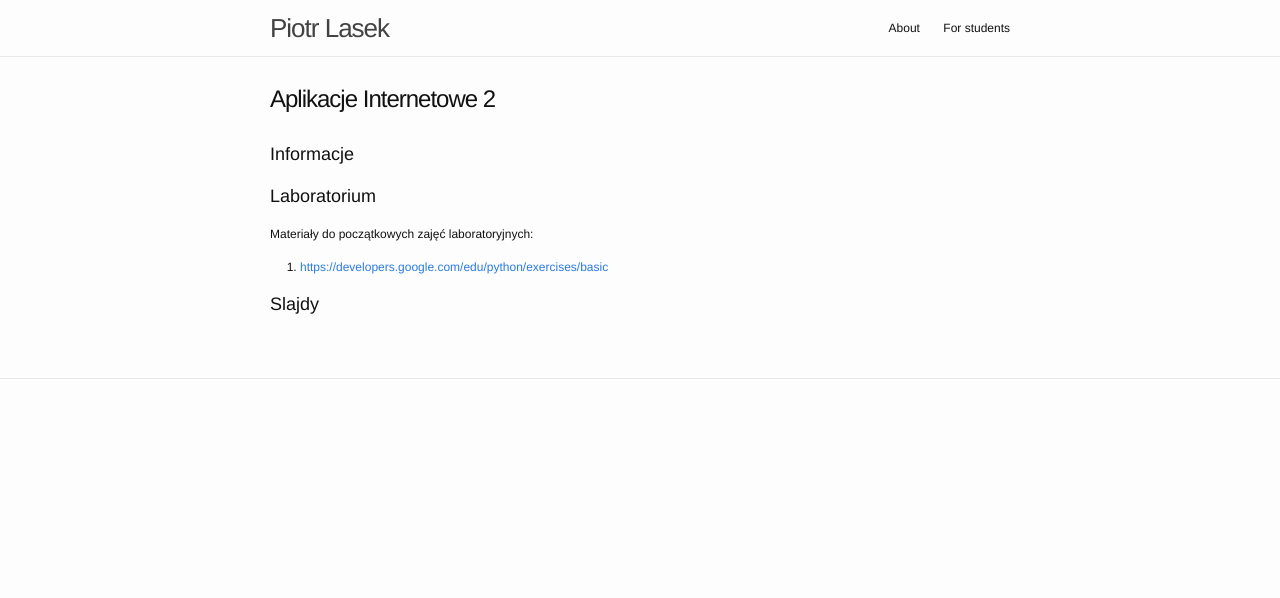
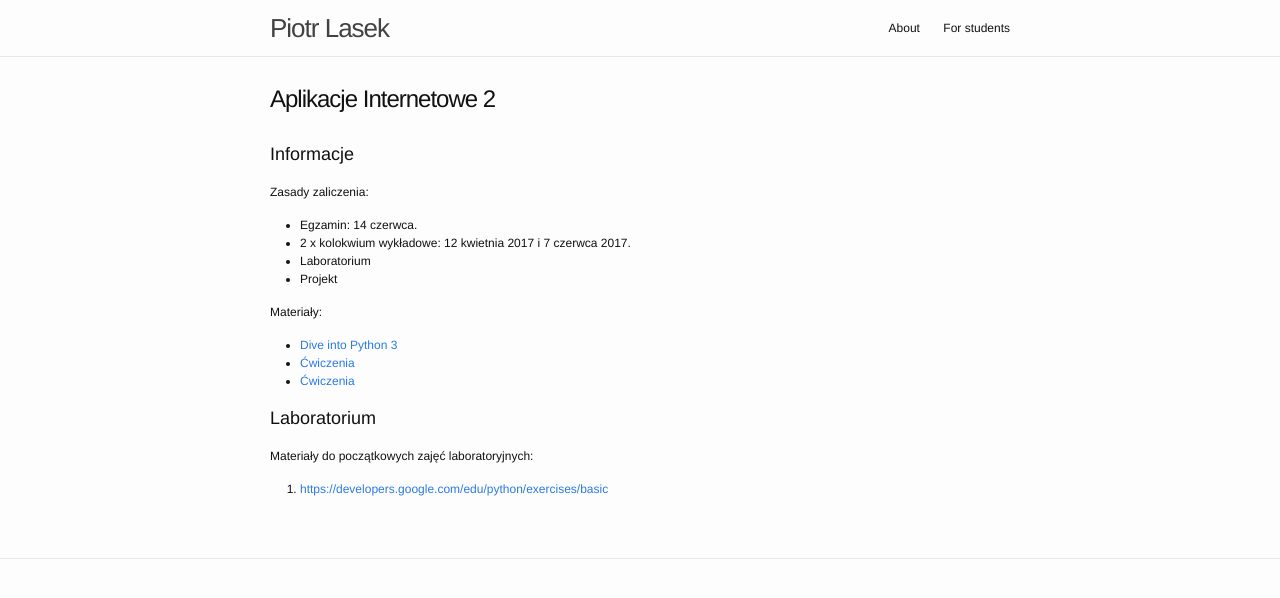
Before and after one commit to piotrlasek/piotrlasek.github.io, a Jekyll site: the page built from for-students/ai22016.md, in a window 1280 px wide. Shown: the top 598 px of the page. Built offline with Jekyll 4.4.1, drawn with Linux system fonts in a browser that asks for light colours.

Commit message:
some changes

```diff
--- a/for-students/ai22016.md
+++ b/for-students/ai22016.md
@@ -7,9 +7,18 @@ exclude: true
 
 # Informacje
 
+Zasady zaliczenia:
+* Egzamin: 14 czerwca.
+* 2 x kolokwium wykładowe: 12 kwietnia 2017 i 7 czerwca 2017.
+* Laboratorium
+* Projekt
+
+Materiały:
+* [Dive into Python 3](http://www.diveintopython3.net)
+* [Ćwiczenia](http://exercism.io/languages/python/exercises)
+* [Ćwiczenia](http://www.ling.gu.se/~lager/python_exercises.html)
+
 # Laboratorium
 
 Materiały do początkowych zajęć laboratoryjnych:
 1. [https://developers.google.com/edu/python/exercises/basic](https://developers.google.com/edu/python/exercises/basic)
-
-# Slajdy
```
